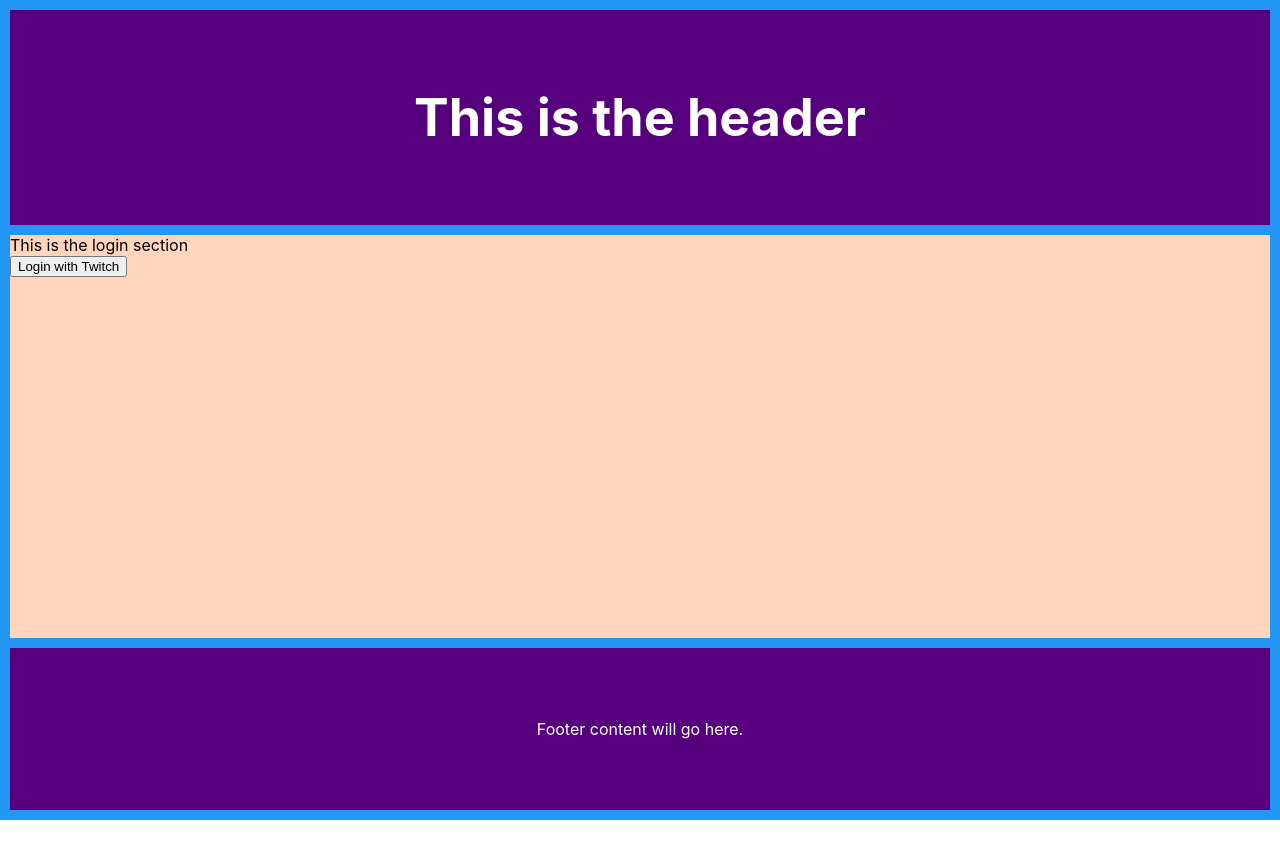
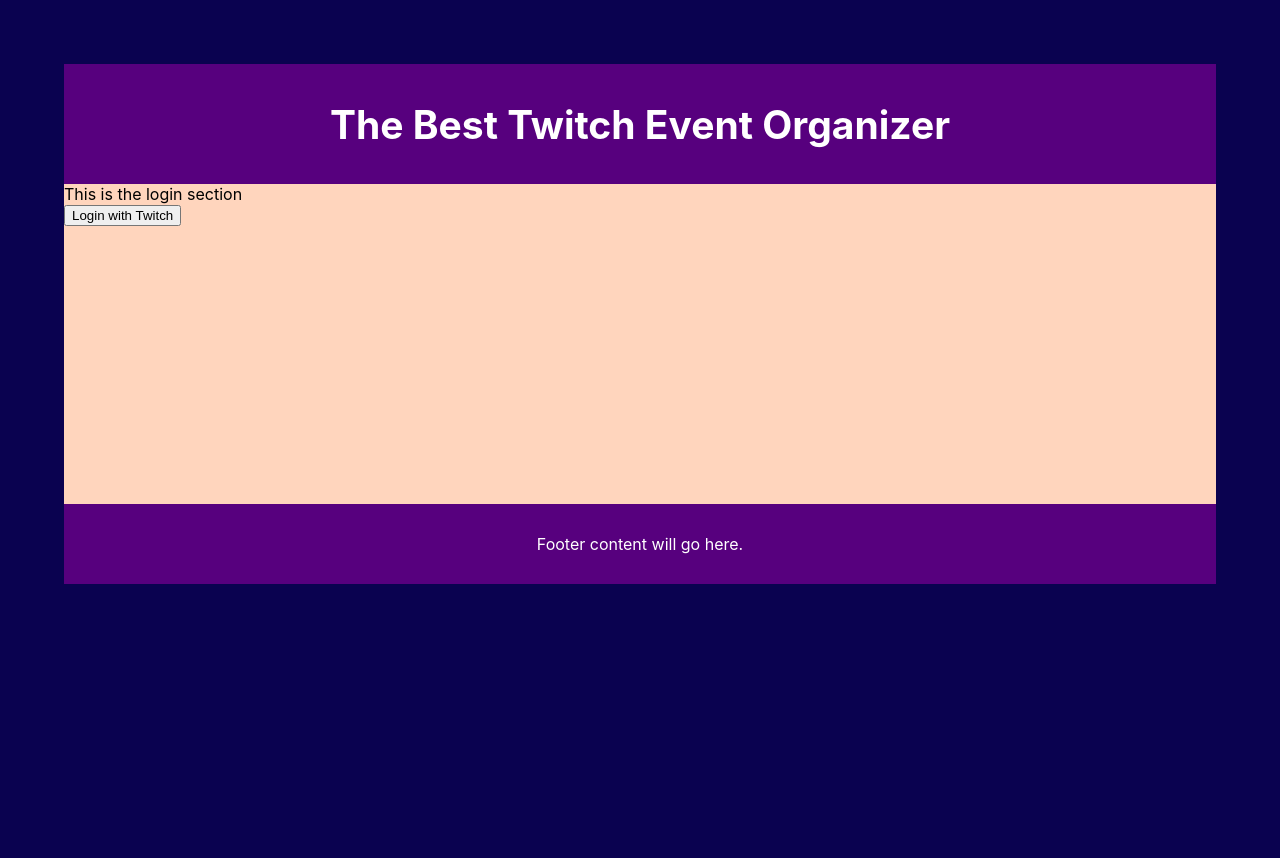
Before and after one commit to TheMartinCrabtree/twitchpartymanager-m5-frontend, a React (Create React App) app: page / in a window 1280 px wide. Shown: the top 858 px of the page. Before the commit the page ends 820 px from the top, so only its background shows below. Built offline with nearby package versions, Linux system fonts and the light colour scheme.

Commit message:
fixed signup bug

```diff
--- a/src/App.css
+++ b/src/App.css
@@ -23,9 +23,20 @@
   color: white;
 }
 
+.App-maincontainer {
+  background-color: #ffd5bd;
+  min-height: 75vh;
+}
+
 .App-logincheck {
   background-color: #ffd5bd;
   min-height: 40vh;
+}
+
+.App-logincontainer {
+  background-color: #ffd5bd;
+  min-height: 40vh;
+  padding: 10vw;
 }
 
 .App-footer {
@@ -58,9 +69,9 @@
     'header header header header header header'
     'main main main main main main'
     'footer footer footer footer footer footer';
-  grid-gap: 10px;
+  grid-gap: 5px;
   background-color: #2196F3;
-  padding: 10px;
+  padding: 5px;
 }
 
 .Main-grid-container {
@@ -69,9 +80,9 @@
     'list nav nav nav nav nav'
     'list details details details details details'
     'list details details details details details';
-  grid-gap: 10px;
+  grid-gap: 5px;
   background-color: #2196F3;
-  padding: 10px;
+  padding: 5px;
 }
 
 .grid-container > div {
--- a/src/App.js
+++ b/src/App.js
@@ -39,17 +39,24 @@
 
 	render(){
 		return (
-			<main className="App-main App-grid-container">
-				<header className="App-header item1">
-					<h1 > This is the header </h1>
+			<main className="App-main">
+				<header className="App-header">
+					<h2 > The Best Twitch Event Organizer </h2>
 				</header>
-				<div className="App-logincheck item3">
+				<div className="App-logincheck ">
 					{ !!this.isLoggedIn() ?
-						<Maincontainer  admin={this.state.admin} loggedin={this.state.loggedin} userinfo={this.state.userinfo} handleLogout={this.handleLogout} />
+						<Maincontainer
+							admin={this.state.admin}
+							loggedin={this.state.loggedin}
+							userinfo={this.state.userinfo}
+							handleLogout={this.handleLogout}
+							className="App-maincontainer"
+						/>
 						:
-						 <Login loginUser={this.loginUser} /> }
+						<Login className="App-logincontainer"  loginUser={this.loginUser} />
+					}
 				</div>
-				<footer className="App-footer item5">
+				<footer className="App-footer ">
 					<span >Footer content will go here.</span>
 				</footer>
 			</main>
--- a/src/Maincontainer.js
+++ b/src/Maincontainer.js
@@ -27,13 +27,20 @@
         fetch("http://localhost:3000/signups/"+`${this.props.userinfo.id}`)
         .then(response=>response.json())
         .then(signuplist=>{
-            console.log("populating event list", signuplist)
+            console.log("populating myevent list", signuplist)
+            // NEED TO MOVE THE MAP LOGIC TO THE BACKEND
+            signuplist = signuplist.map((listObj)=>{
+                return listObj.event
+            })
+            if(signuplist.length > 0){
                 this.setState({
                     myevents: signuplist
                 })
+            }
 
         })
     }
+
 
     handleAddEvent=(event, eventData)=>{
         event.preventDefault();
@@ -104,7 +111,7 @@
                 ingamename: ""
             })
         }
-
+        else{
             return fetch("http://localhost:3000/joinuserevents",{
                 method: "POST",
                 body: JSON.stringify({
@@ -127,11 +134,15 @@
 
         }
 
+
+
+    }
+
     handleRemoveSignup=(event, eventID)=>{
         console.log("removing event from signup list")
         if(this.state.myevents.some((myevent)=>{return myevent.id===eventID})){
             let myeventsUpdated = this.state.myevents.filter((myevent)=>{
-                return myevent.id===eventID
+                return myevent.id!==eventID
             })
 
             this.removeEventJoin(eventID)
@@ -161,10 +172,10 @@
 
     render(){
         return(
-            <div >
+            <div  >
                 <span>selecting containers based on admin or user</span>
-                <Navbar  userinfo={this.props.userinfo} handleLogout={this.props.handleLogout}  />
-                <Eventlist  userinfo={this.props.userinfo}events={this.state.events} handleViewEvent={this.handleViewEvent}  />
+                <Navbar   userinfo={this.props.userinfo} handleLogout={this.props.handleLogout}  />
+                <Eventlist   userinfo={this.props.userinfo}events={this.state.events} myevents={this.state.myevents} handleViewEvent={this.handleViewEvent}  />
                 { this.props.admin ?
                     <Adminview
                         userinfo={this.props.userinfo}
--- a/src/components/Eventlist.js
+++ b/src/components/Eventlist.js
@@ -3,11 +3,29 @@
 
 
 export default (props)=>{
+
+
     return(
         <nav >
             <ul >
-                {props.events.map((event)=>{
-                    return <EventlistItem key={event.id} event={event} handleViewEvent={props.handleViewEvent} />
+                {props.events.map((eventObj)=>{
+                    let signedupCheck = false;
+                    signedupCheck = props.myevents.some((ev)=>{
+
+                        return ev.id === eventObj.id
+                    });
+                    console.log("event checked", eventObj)
+                    console.log("signed up", signedupCheck)
+
+
+                    return(
+                        <EventlistItem
+                            key={eventObj.id}
+                            event={eventObj}
+                            signedup={signedupCheck}
+                            handleViewEvent={props.handleViewEvent}
+                        />
+                    )
                 })}
             </ul>
         </nav>
--- a/src/components/EventlistItem.js
+++ b/src/components/EventlistItem.js
@@ -5,6 +5,11 @@
         <li onClick={(event)=>props.handleViewEvent(event, props.event)} >
             <h4>Event Name: {props.event.eventname} </h4>
             <div>Date/Time: {props.event.dateandtime} </div>
+            {props.signedup ?
+                <div ><font color="red">Signed-up</font></div>
+                :
+                <> </>
+            }
         </li>
     )
 }
```
Also changed, not shown: src/Main.css (added). Lines whose indentation alone changed are shown as unchanged.
